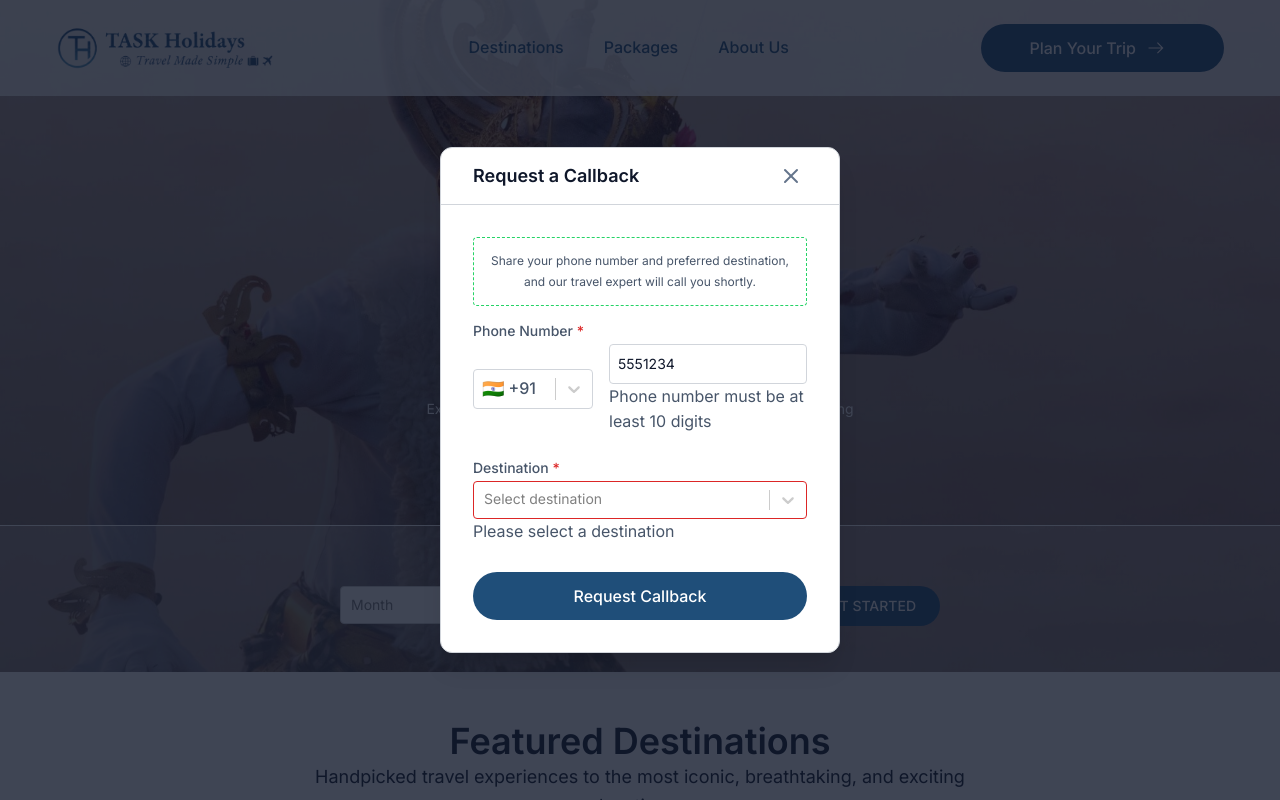
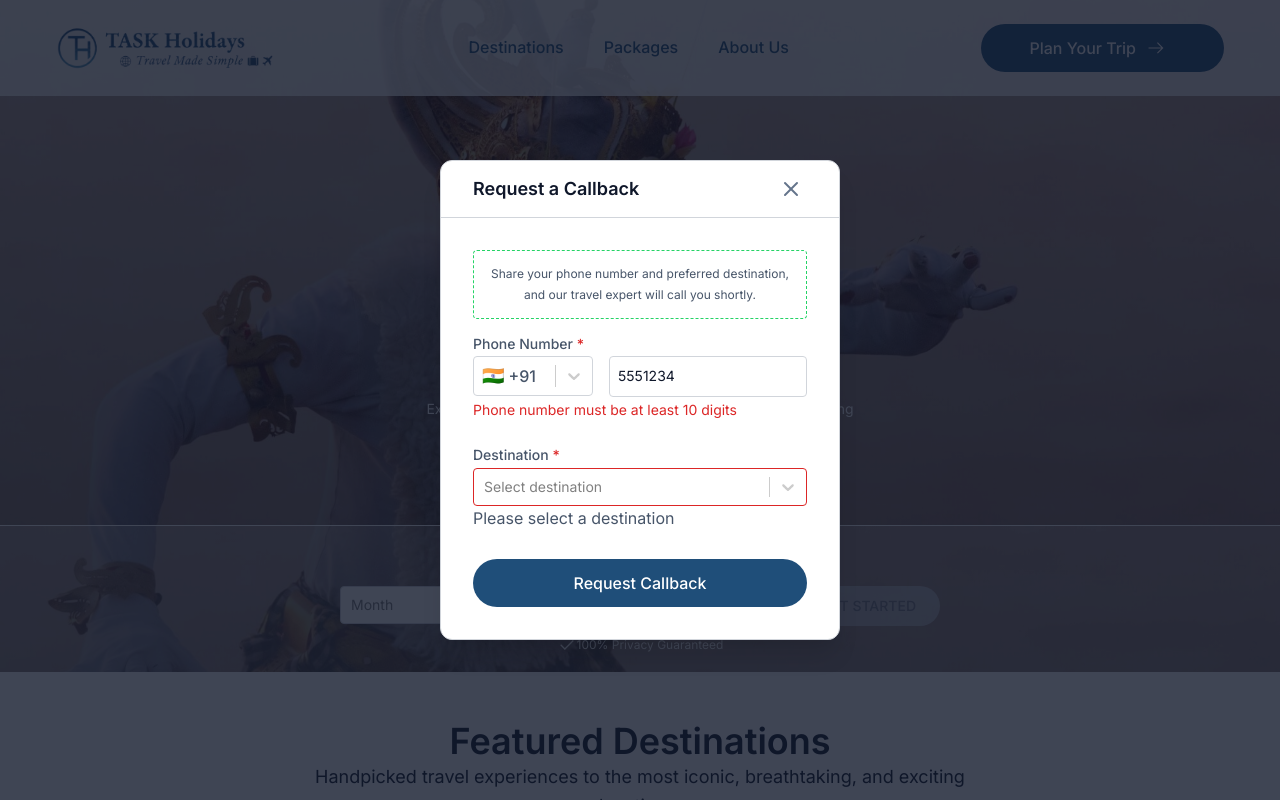
Before and after one commit to chamolivipin1991/Taskholidays, a Next.js app in the folder frontend/: page / in a window 1280 px wide. Both pictures are taken after typing "5551234", "Sample" into the empty fields and a click on the button "Request Callback". Shown: the top 800 px of the page. Built offline with nearby package versions, Linux system fonts and the light colour scheme.

Commit message:
errors ui

```diff
--- a/frontend/app/components/form/DateSelectorForm.tsx
+++ b/frontend/app/components/form/DateSelectorForm.tsx
@@ -4,10 +4,20 @@ import { useForm, Controller } from "react-hook-form";
 import { z } from "zod";
 import { zodResolver } from "@hookform/resolvers/zod";
 import Select from "react-select";
+import { useEffect, useMemo } from "react";
 import { getMonthOptions, getYearOptions } from "@/utils/dateOptions";
-import Button, { ButtonVariant } from "@/components/form/Button"; // Import Button component
+import Button, { ButtonVariant } from "@/components/form/Button";
 import styles from "./DateSelectorForm.module.css";
 import { CheckIcon } from "@/assets/icons/icons";
+
+// Define a type for select options with optional isDisabled
+type SelectOption = { label: string; value: number; isDisabled?: boolean };
+
+// Static list of all months (always enabled by default)
+const ALL_MONTHS: SelectOption[] = Array.from({ length: 12 }, (_, i) => ({
+  label: new Date(0, i).toLocaleString("default", { month: "long" }),
+  value: i + 1,
+}));
 
 // Schema for date selection only
 const dateSelectorSchema = z.object({
@@ -38,12 +48,91 @@ export default function DateSelectorForm({
     control,
     handleSubmit,
     watch,
+    setValue,
     formState: { errors, isSubmitting },
   } = useForm<DateSelectorValues>({
     resolver: zodResolver(dateSelectorSchema),
+    mode: "onChange",
   });
 
-  const selectedYear = watch("year")?.value ?? null;
+  const selectedMonth = watch("month");
+  const selectedYear = watch("year");
+
+  // Current date for validation
+  const now = useMemo(() => new Date(), []);
+  const currentYear = now.getFullYear();
+  const currentMonth = now.getMonth() + 1; // months are 0-indexed in JS
+
+  // Generate month options based on selected year
+  const monthOptions = useMemo<SelectOption[]>(() => {
+    if (!selectedYear) {
+      // No year selected → show all months enabled
+      return ALL_MONTHS;
+    }
+
+    const year = selectedYear.value;
+    if (year > currentYear) {
+      // Future year – all months enabled
+      return ALL_MONTHS;
+    } else if (year === currentYear) {
+      // Current year – disable months before current month
+      return ALL_MONTHS.map((m) => ({
+        ...m,
+        isDisabled: m.value < currentMonth,
+      }));
+    } else {
+      // Past year – all months disabled (shouldn't happen if yearOptions are correct)
+      return ALL_MONTHS.map((m) => ({ ...m, isDisabled: true }));
+    }
+  }, [selectedYear, currentYear, currentMonth]);
+
+  // Generate year options based on selected month
+  const yearOptions = useMemo<SelectOption[]>(() => {
+    const baseYears = getYearOptions() as SelectOption[]; // returns current and future years
+    if (!selectedMonth) return baseYears;
+
+    const month = selectedMonth.value;
+    return baseYears.map((y) => {
+      const year = y.value;
+      if (year > currentYear) {
+        return { ...y, isDisabled: false }; // future years always enabled
+      } else if (year === currentYear) {
+        return { ...y, isDisabled: month < currentMonth }; // disable if month is past
+      } else {
+        return { ...y, isDisabled: true }; // past years disabled (shouldn't appear)
+      }
+    });
+  }, [selectedMonth, currentYear, currentMonth]);
+
+  // Reset month if it becomes invalid after year change
+  useEffect(() => {
+    if (selectedMonth && selectedYear) {
+      const year = selectedYear.value;
+      const month = selectedMonth.value;
+      if (
+        year < currentYear ||
+        (year === currentYear && month < currentMonth)
+      ) {
+        setValue("month", undefined as any, { shouldValidate: true });
+      }
+    }
+  }, [selectedMonth, selectedYear, currentYear, currentMonth, setValue]);
+
+  // Reset year if it becomes invalid after month change
+  useEffect(() => {
+    if (selectedMonth && selectedYear) {
+      const year = selectedYear.value;
+      const month = selectedMonth.value;
+      if (
+        year < currentYear ||
+        (year === currentYear && month < currentMonth)
+      ) {
+        setValue("year", undefined as any, { shouldValidate: true });
+      }
+    }
+  }, [selectedMonth, selectedYear, currentYear, currentMonth, setValue]);
+
+  const isSubmitDisabled = !selectedMonth || !selectedYear || isSubmitting;
 
   return (
     <form className={styles.dateSelector} onSubmit={handleSubmit(onSubmit)}>
@@ -56,13 +145,14 @@ export default function DateSelectorForm({
           render={({ field }) => (
             <Select
               {...field}
-              options={getMonthOptions(selectedYear)}
+              options={monthOptions}
               placeholder="Month"
               classNamePrefix="selectMonthYear"
               menuPortalTarget={
                 typeof window !== "undefined" ? document.body : null
               }
               menuPosition="fixed"
+              isOptionDisabled={(option: SelectOption) => !!option.isDisabled}
               styles={{
                 container: (base) => ({
                   ...base,
@@ -73,6 +163,7 @@ export default function DateSelectorForm({
                 control: (base) => ({
                   ...base,
                   width: "100%",
+                  borderColor: errors.month ? "#dc2626" : "#d1d5db",
                 }),
                 menuPortal: (base) => ({
                   ...base,
@@ -89,13 +180,14 @@ export default function DateSelectorForm({
           render={({ field }) => (
             <Select
               {...field}
-              options={getYearOptions()}
+              options={yearOptions}
               placeholder="Year"
               classNamePrefix="selectMonthYear"
               menuPortalTarget={
                 typeof window !== "undefined" ? document.body : null
               }
               menuPosition="fixed"
+              isOptionDisabled={(option: SelectOption) => !!option.isDisabled}
               styles={{
                 container: (base) => ({
                   ...base,
@@ -106,6 +198,7 @@ export default function DateSelectorForm({
                 control: (base) => ({
                   ...base,
                   width: "100%",
+                  borderColor: errors.year ? "#dc2626" : "#d1d5db",
                 }),
                 menuPortal: (base) => ({
                   ...base,
@@ -120,12 +213,9 @@ export default function DateSelectorForm({
           type="submit"
           variant={submitButtonVariant}
           text={submitButtonText}
-          disabled={isSubmitting}
+          disabled={isSubmitDisabled}
           small={true}
           className={styles.dateSelector__submit}
-          // Add icon if needed (example with right arrow)
-          // icon={<ArrowRight size={20} />}
-          // iconPosition="right"
         />
       </div>
 
--- a/frontend/app/components/form/EnquiryForm.module.css
+++ b/frontend/app/components/form/EnquiryForm.module.css
@@ -43,12 +43,6 @@
   margin-bottom: var(--space-2xs);
 }
 
-.enquiryForm__error {
-  font-size: var(--font-size-sm);
-  color: var(--color-error);
-  margin-top: var(--space-2xs);
-}
-
 .enquiryForm__actions {
   margin-top: var(--space-xs);
   text-align: center;
--- a/frontend/app/components/form/EnquiryForm.tsx
+++ b/frontend/app/components/form/EnquiryForm.tsx
@@ -165,9 +165,7 @@ export default function EnquiryForm({
               )}
             />
             {errors.month && (
-              <span className={styles.enquiryForm__error}>
-                Month is required
-              </span>
+              <span className="form__error">Month is required</span>
             )}
           </div>
 
@@ -204,9 +202,7 @@ export default function EnquiryForm({
               )}
             />
             {errors.year && (
-              <span className={styles.enquiryForm__error}>
-                Year is required
-              </span>
+              <span className="form__error">Year is required</span>
             )}
           </div>
         </div>
@@ -224,9 +220,7 @@ export default function EnquiryForm({
               type="text"
             />
             {errors.fullName && (
-              <span className={styles.enquiryForm__error}>
-                {errors.fullName.message}
-              </span>
+              <span className="form__error">{errors.fullName.message}</span>
             )}
           </div>
 
@@ -251,9 +245,7 @@ export default function EnquiryForm({
               type="email"
             />
             {errors.email && (
-              <span className={styles.enquiryForm__error}>
-                {errors.email.message}
-              </span>
+              <span className="form__error">{errors.email.message}</span>
             )}
           </div>
 
@@ -315,7 +307,7 @@ export default function EnquiryForm({
                 />
 
                 {errors.destination && (
-                  <span className={styles.enquiryForm__error}>
+                  <span className="form__error">
                     Please select a destination
                   </span>
                 )}
--- a/frontend/app/components/form/PhoneNumber.tsx
+++ b/frontend/app/components/form/PhoneNumber.tsx
@@ -36,7 +36,7 @@ const PhoneNumber: React.FC<PhoneNumberProps> = ({
             onChange={onCountryCodeChange}
             placeholder="Code"
           />
-          {isdError && <span className="input_error">{isdError.message}</span>}
+          {isdError && <span className="form__error">{isdError.message}</span>}
         </div>
         <div className={styles.phoneNumber__number}>
           <Input
@@ -44,11 +44,9 @@ const PhoneNumber: React.FC<PhoneNumberProps> = ({
             type="tel"
             placeholder="Phone number"
           />
-          {phoneError && (
-            <span className="input_error">{phoneError.message}</span>
-          )}
         </div>
       </div>
+      {phoneError && <span className="form__error">{phoneError.message}</span>}
     </>
   );
 };
--- a/frontend/app/globals.css
+++ b/frontend/app/globals.css
@@ -246,6 +246,11 @@ select {
   border-radius: var(--space-2xs);
 }
 
+.form__error {
+  font-size: var(--font-size-sm);
+  color: var(--color-error);
+  margin-top: var(--space-2xs);
+}
 @media (max-width: 768px) {
   .section_white__spacing {
     padding-top: 2rem;
```
Also changed, not shown: frontend/app/components/form/PlanYourTripForm.tsx (+4 -12 lines), frontend/app/components/form/TwoStepEnquiryForm.tsx (+19 -5 lines).
